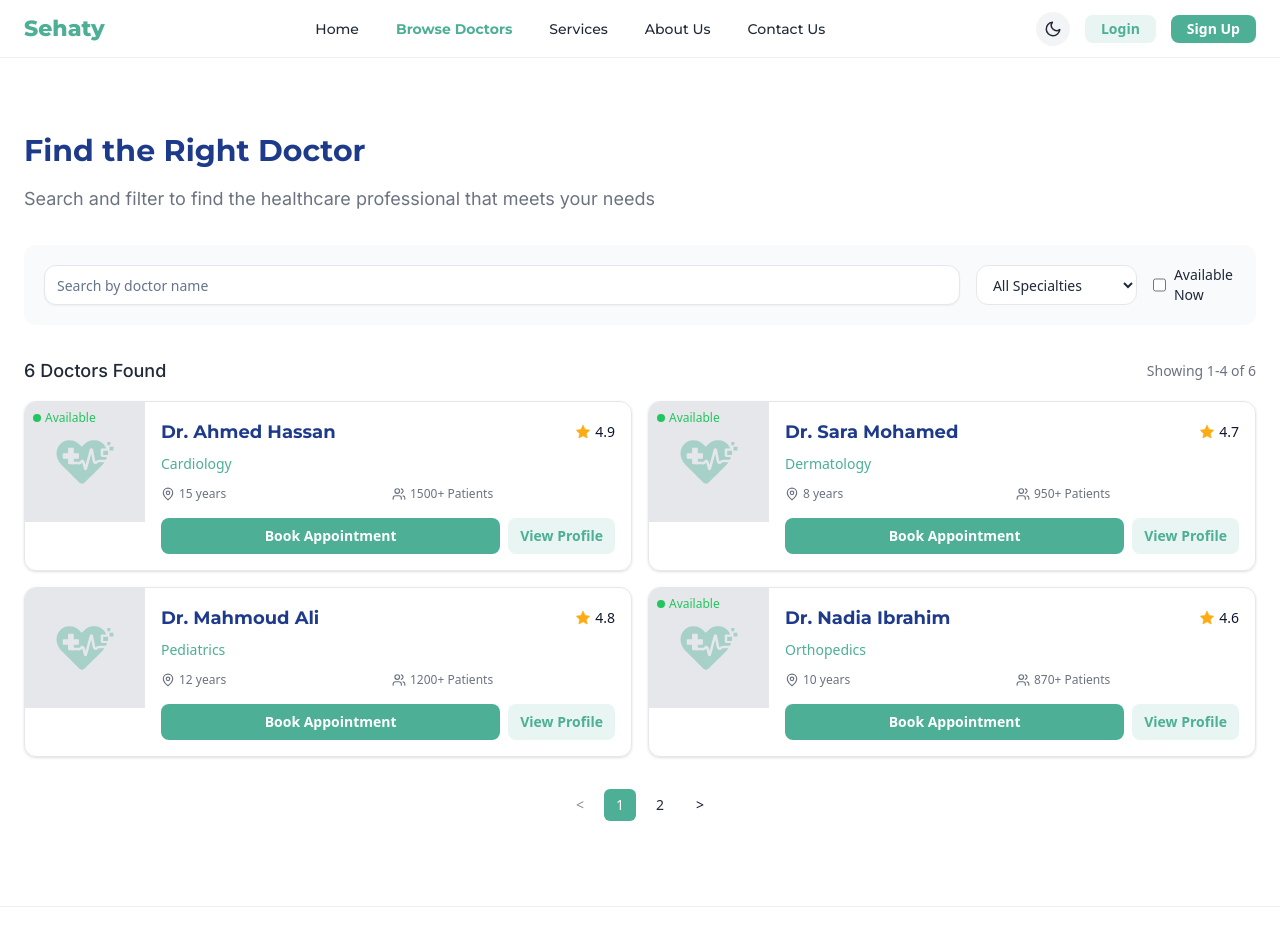
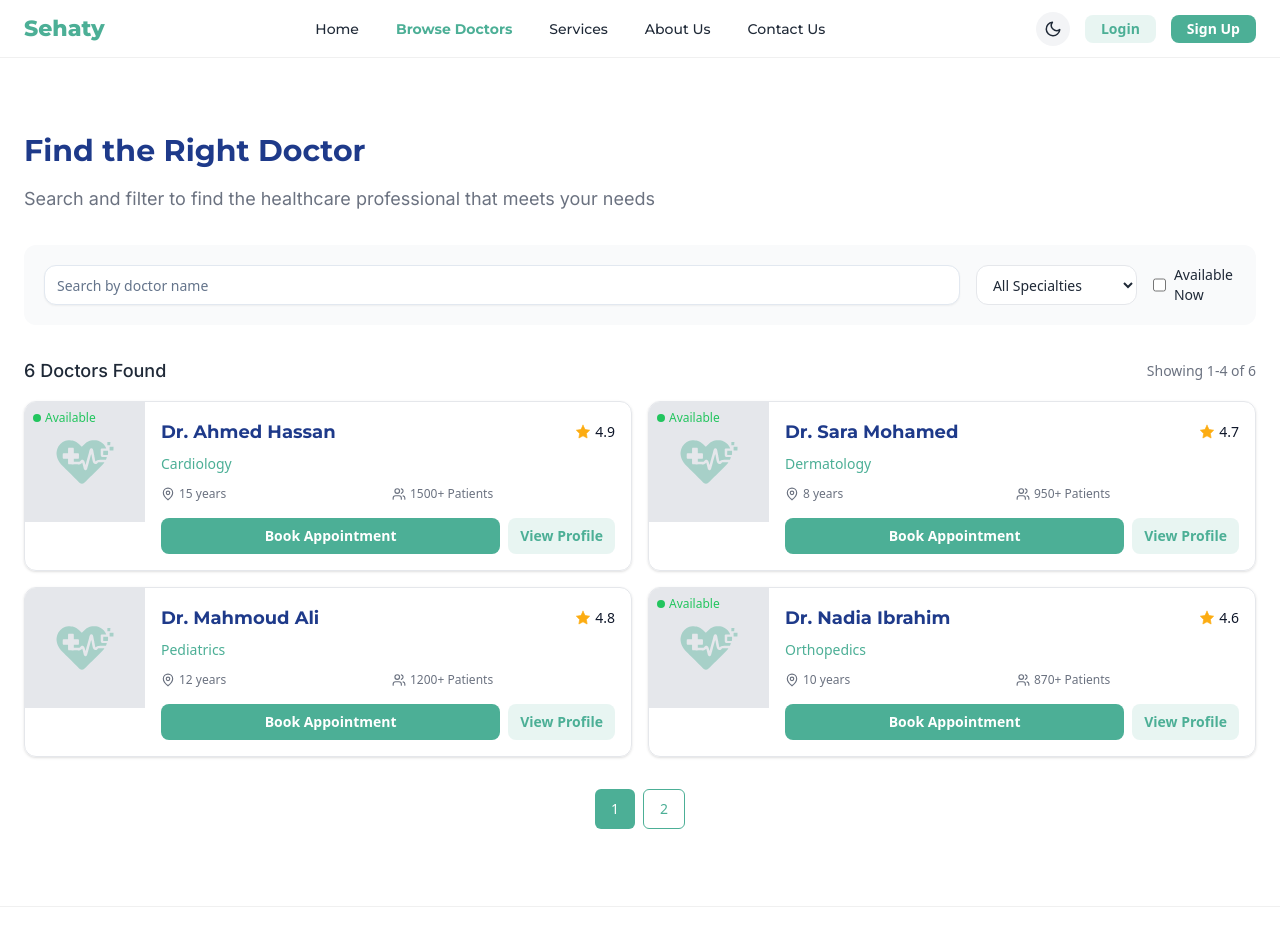
Before and after one commit to jacquesjeanelia/Digital-Healthcare-Platform, a React (Vite) app in the folder sehaty-frontend/: page /doctors in a window 1280 px wide. Shown: the top 950 px of the page. Built offline with nearby package versions, Linux system fonts and the light colour scheme.

Commit message:
added book appointment implementation

```diff
--- a/sehaty-frontend/src/screens/Doctors/Doctors.tsx
+++ b/sehaty-frontend/src/screens/Doctors/Doctors.tsx
@@ -76,6 +76,17 @@ const SPECIALTIES = [
   "Gynecology",
 ];
 
+// Define the Doctor type
+type Doctor = {
+  id: number;
+  name: string;
+  specialty: string;
+  experience: string;
+  rating: number;
+  patients: number;
+  available: boolean;
+};
+
 export const Doctors = (): JSX.Element => {
   const navigate = useNavigate();
   const [searchTerm, setSearchTerm] = useState("");
@@ -83,6 +94,10 @@ export const Doctors = (): JSX.Element => {
   const [availableOnly, setAvailableOnly] = useState(false);
   const [currentPage, setCurrentPage] = useState(1);
   const doctorsPerPage = 4;
+  const [showBookingModal, setShowBookingModal] = useState(false);
+  const [selectedDoctor, setSelectedDoctor] = useState<Doctor | null>(null);
+  const [bookingDate, setBookingDate] = useState("");
+  const [bookingTime, setBookingTime] = useState("");
 
   // Filter doctors based on search, specialty, and availability
   const filteredDoctors = DOCTORS.filter((doctor) => {
@@ -108,6 +123,23 @@ export const Doctors = (): JSX.Element => {
 
   // Handle page change
   const paginate = (pageNumber: number) => setCurrentPage(pageNumber);
+
+  // Handle booking appointment
+  const handleBookAppointment = (doctor: Doctor) => {
+    setSelectedDoctor(doctor);
+    setShowBookingModal(true);
+  };
+
+  // Handle confirm booking
+  const handleConfirmBooking = () => {
+    if (selectedDoctor) {
+      alert(`Appointment booked with ${selectedDoctor.name} on ${bookingDate} at ${bookingTime}`);
+      setShowBookingModal(false);
+      setSelectedDoctor(null);
+      setBookingDate("");
+      setBookingTime("");
+    }
+  };
 
   return (
     <div className="bg-white dark:bg-gray-900 flex flex-row justify-center w-full min-h-screen">
@@ -236,8 +268,7 @@ export const Doctors = (): JSX.Element => {
                                   // Check if user is logged in
                                   const token = localStorage.getItem('token');
                                   if (token) {
-                                    // Navigate to booking page
-                                    alert('Book appointment with ' + doctor.name);
+                                    handleBookAppointment(doctor);
                                   } else {
                                     // Redirect to login
                                     navigate('/auth/login');
@@ -264,62 +295,80 @@ export const Doctors = (): JSX.Element => {
                 ))}
               </div>
             ) : (
-              <div className="flex flex-col items-center justify-center py-12 text-center bg-gray-50 dark:bg-gray-800 rounded-xl">
-                <svg xmlns="http://www.w3.org/2000/svg" width="48" height="48" viewBox="0 0 24 24" fill="none" stroke="currentColor" strokeWidth="1" strokeLinecap="round" strokeLinejoin="round" className="text-gray-400 mb-4">
-                  <circle cx="11" cy="11" r="8"></circle>
-                  <path d="m21 21-4.3-4.3"></path>
-                </svg>
-                <h3 className="font-['Montserrat',Helvetica] font-medium text-gray-800 dark:text-white text-lg mb-1">
-                  No doctors found
-                </h3>
-                <p className="text-gray-500 dark:text-gray-400 text-sm">
-                  Try adjusting your search or filter criteria
-                </p>
+              <div className="text-center py-8">
+                <p className="text-gray-500 dark:text-gray-400">No doctors found matching your criteria.</p>
               </div>
             )}
 
             {/* Pagination */}
             {totalPages > 1 && (
-              <div className="flex justify-center mt-4">
-                <div className="flex gap-2">
+              <div className="flex justify-center gap-2 mt-4">
+                {Array.from({ length: totalPages }, (_, i) => i + 1).map((page) => (
                   <Button
-                    variant="ghost"
-                    className="h-8 w-8 p-0 text-sm"
-                    onClick={() => paginate(Math.max(1, currentPage - 1))}
-                    disabled={currentPage === 1}
+                    key={page}
+                    variant={page === currentPage ? "default" : "outline"}
+                    className={page === currentPage
+                      ? "bg-[#4caf96] hover:bg-[#3d9d86] text-white"
+                      : "border-[#4caf96] text-[#4caf96] hover:bg-[#4caf9610]"}
+                    onClick={() => paginate(page)}
                   >
-                    &lt;
+                    {page}
                   </Button>
-
-                  {Array.from({ length: totalPages }, (_, i) => i + 1).map(number => (
-                    <Button
-                      key={number}
-                      variant={currentPage === number ? "default" : "ghost"}
-                      className={`h-8 w-8 p-0 text-sm ${
-                        currentPage === number
-                          ? "bg-[#4caf96] text-white"
-                          : "text-gray-800 dark:text-white"
-                      }`}
-                      onClick={() => paginate(number)}
-                    >
-                      {number}
-                    </Button>
-                  ))}
-
-                  <Button
-                    variant="ghost"
-                    className="h-8 w-8 p-0 text-sm"
-                    onClick={() => paginate(Math.min(totalPages, currentPage + 1))}
-                    disabled={currentPage === totalPages}
-                  >
-                    &gt;
-                  </Button>
-                </div>
+                ))}
               </div>
             )}
           </div>
         </div>
       </div>
+
+      {/* Booking Modal */}
+      {showBookingModal && selectedDoctor && (
+        <div className="fixed inset-0 bg-black bg-opacity-50 flex items-center justify-center z-50">
+          <div className="bg-white dark:bg-gray-800 p-6 rounded-lg w-full max-w-md">
+            <h2 className="text-xl font-bold mb-4">Book Appointment with {selectedDoctor.name}</h2>
+            <div className="flex flex-col gap-4">
+              <div>
+                <label className="block text-sm font-medium mb-1">Date</label>
+                <input
+                  type="date"
+                  className="w-full p-2 border rounded"
+                  value={bookingDate}
+                  onChange={(e) => setBookingDate(e.target.value)}
+                />
+              </div>
+              <div>
+                <label className="block text-sm font-medium mb-1">Time</label>
+                <input
+                  type="time"
+                  className="w-full p-2 border rounded"
+                  value={bookingTime}
+                  onChange={(e) => setBookingTime(e.target.value)}
+                />
+              </div>
+              <div className="flex gap-2 mt-4">
+                <Button
+                  className="flex-1 bg-[#4caf96] text-white"
+                  onClick={handleConfirmBooking}
+                >
+                  Confirm Booking
+                </Button>
+                <Button
+                  variant="outline"
+                  className="flex-1"
+                  onClick={() => {
+                    setShowBookingModal(false);
+                    setSelectedDoctor(null);
+                    setBookingDate("");
+                    setBookingTime("");
+                  }}
+                >
+                  Cancel
+                </Button>
+              </div>
+            </div>
+          </div>
+        </div>
+      )}
     </div>
   );
 };
```
